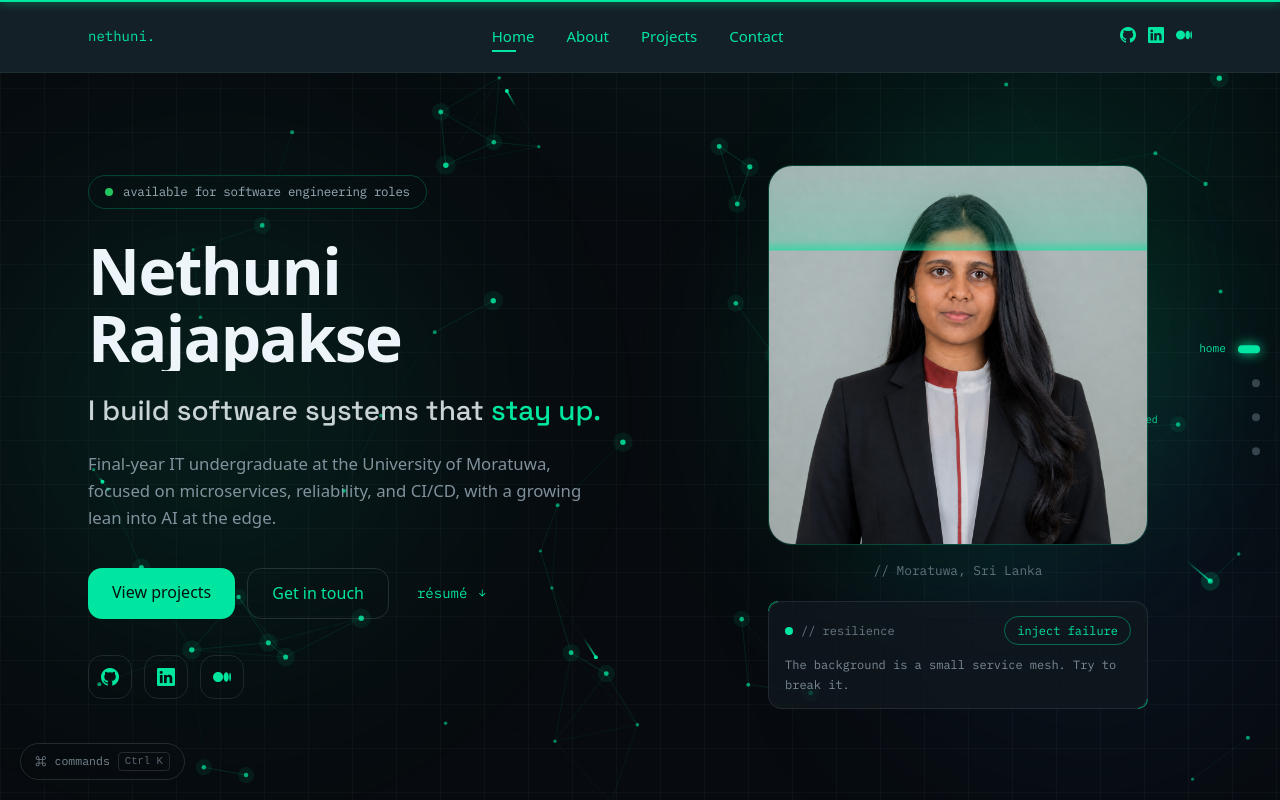
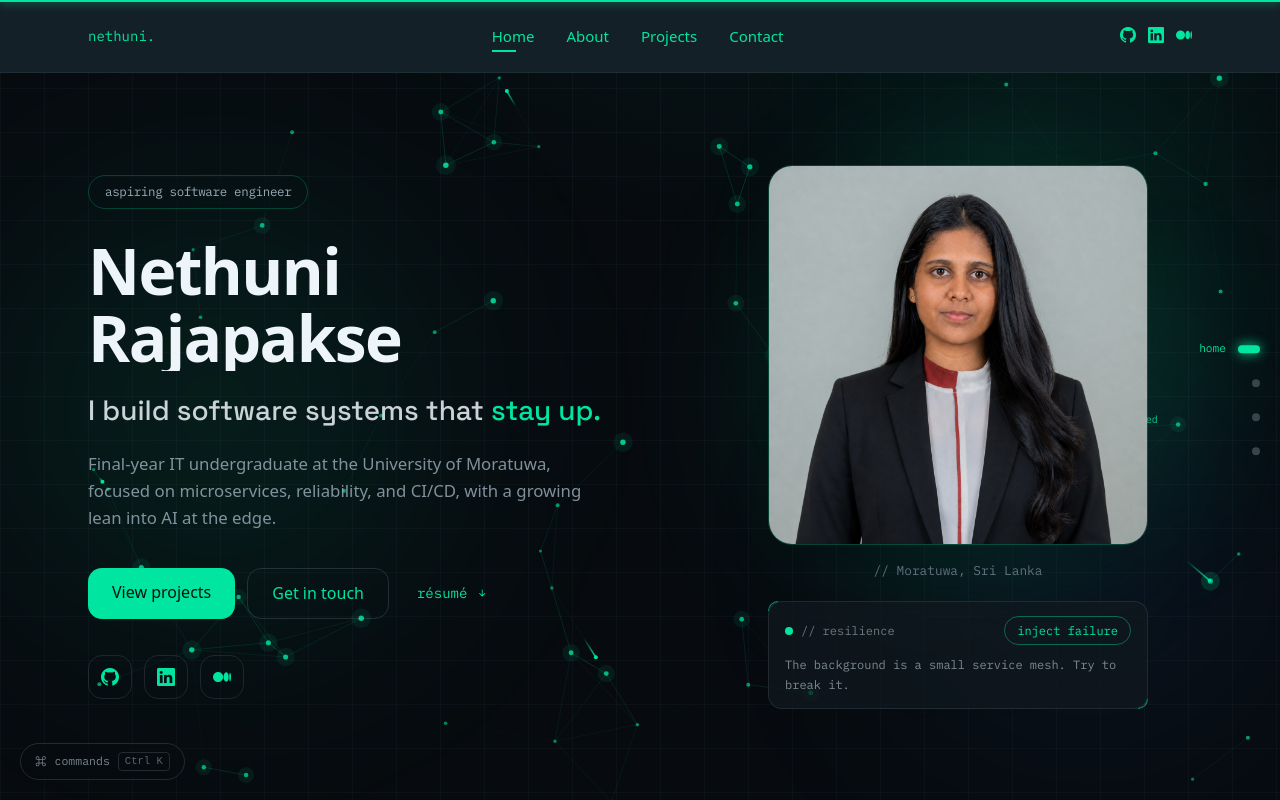
Before and after one commit to nethunirajapakse/nethuni-rajapakse-portfolio, a Next.js app: page / in a window 1280 px wide. Shown: the top 800 px of the page. Built offline with nearby package versions, Linux system fonts and the light colour scheme.

Commit message:
Minor tweaks

```diff
--- a/app/components/Hero.tsx
+++ b/app/components/Hero.tsx
@@ -40,11 +40,11 @@ export default function Hero() {
                 "color-mix(in srgb, var(--color-surface), transparent 30%)",
             }}
           >
-            <span
+            {/* <span
               className="h-2 w-2 rounded-full bg-[#22c55e]"
               style={{ animation: "statusPulse 2.2s ease-out infinite" }}
-            />
-            available for software engineering roles
+            /> */}
+            aspiring software engineer
           </p>
 
           <h1
@@ -185,7 +185,6 @@ export default function Hero() {
                 className="object-cover"
                 priority
               />
-              <div aria-hidden className="scanline" />
             </div>
             </TiltCard>
             <figcaption className="mt-4 text-center font-mono text-[0.8rem] text-body/60">
--- a/app/globals.css
+++ b/app/globals.css
@@ -378,19 +378,20 @@ html[data-boot="running"] .animate-reveal { animation-play-state: paused; }
 .spot:hover::after { opacity: 1; }
 .spot:hover { border-color: color-mix(in srgb, var(--accent-color), transparent 62%) !important; }
 
-/* ---- portrait scan line ---- */
-.scanline {
-  position: absolute;
-  left: 0; right: 0; top: 0;
-  height: 28%;
-  pointer-events: none;
-  background: linear-gradient(to bottom, transparent, color-mix(in srgb, var(--accent-color), transparent 82%) 90%, color-mix(in srgb, var(--accent-color), transparent 40%) 100%);
-  animation: scan 5.5s cubic-bezier(0.4, 0, 0.6, 1) infinite;
-  transform: translateY(-100%);
+/* ---- text is not selectable (form fields stay usable) ---- */
+body {
+  -webkit-user-select: none;
+  user-select: none;
+  -webkit-touch-callout: none;
 }
-@keyframes scan {
-  0%   { transform: translateY(-100%); opacity: 0; }
-  12%  { opacity: 1; }
-  60%  { transform: translateY(360%); opacity: 1; }
-  100% { transform: translateY(360%); opacity: 0; }
+input,
+textarea,
+select,
+[contenteditable] {
+  -webkit-user-select: text;
+  user-select: text;
 }
+img {
+  -webkit-user-drag: none;
+  user-drag: none;
+}
```
